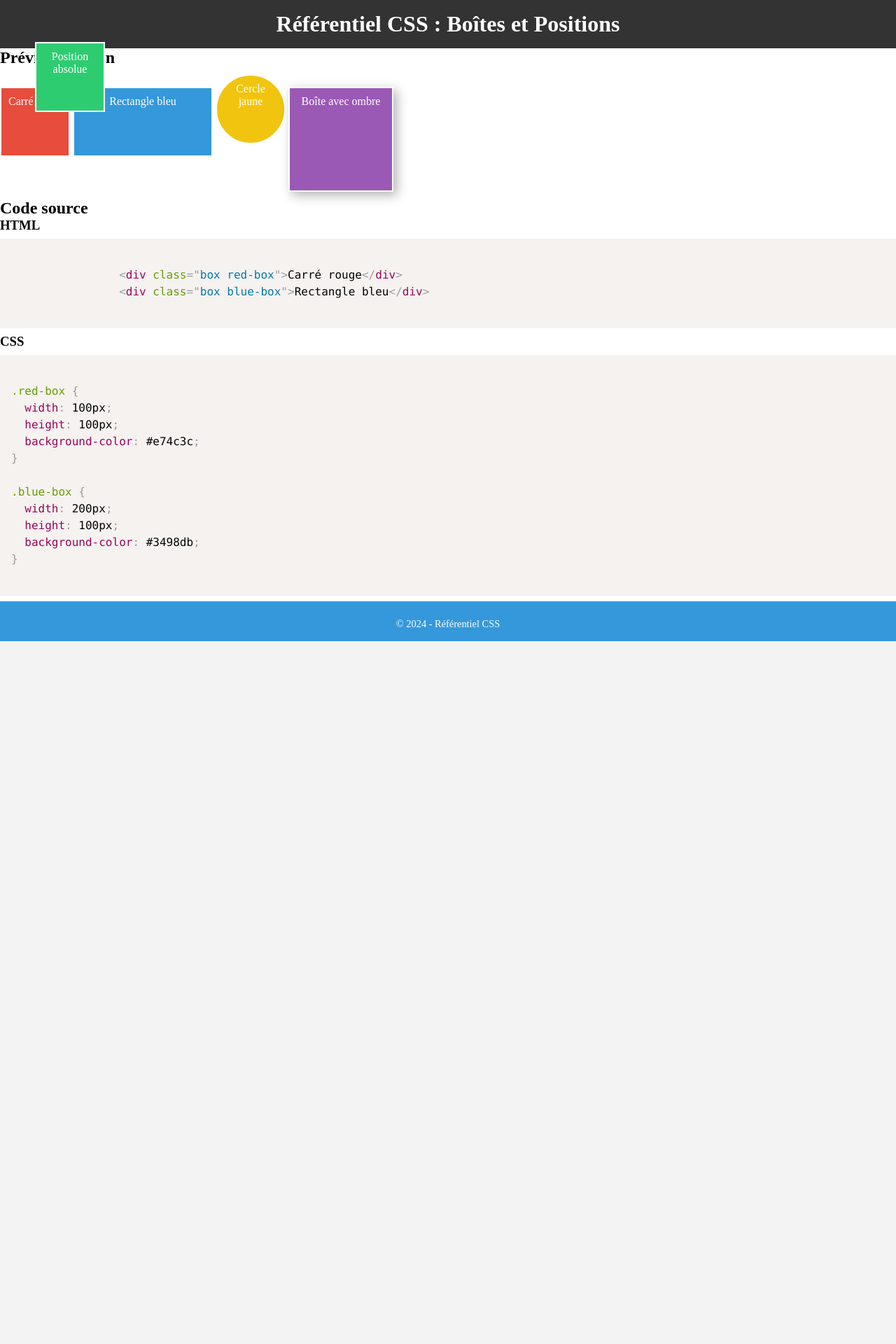
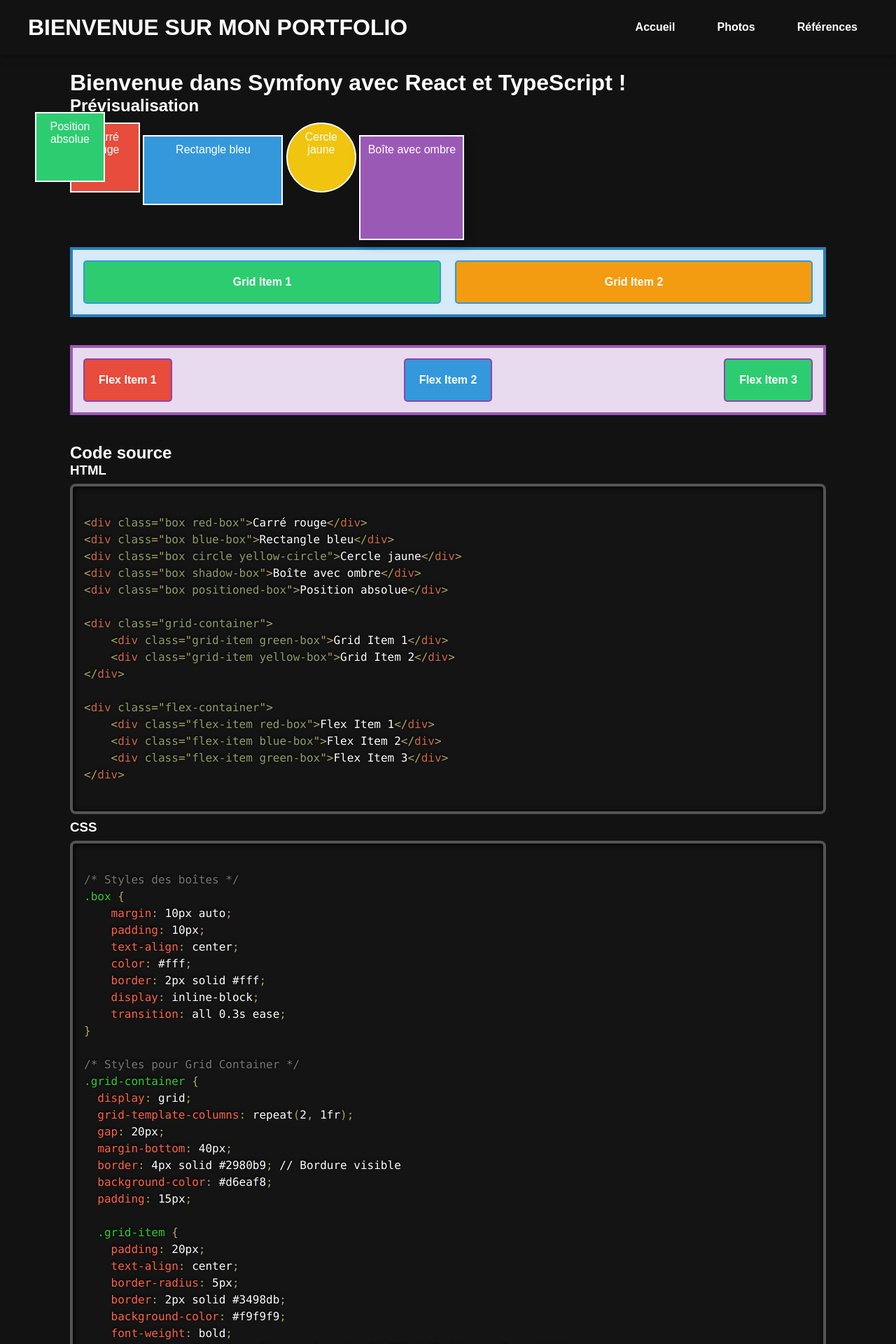
Before and after one commit to qguillaume/album_photo, a Symfony app: template templates/reference/index.html.twig in a window 1280 px wide. Shown: the top 1920 px of the page at 70% size. Before the commit the page ends 916 px from the top, so only its background shows below. Run offline with Twig, Linux system fonts and the light colour scheme; the template is opened without the code that fills it, so the values that code supplies are empty; style sheets or scripts are compiled from the project's sources; some libraries are stand-ins or nearby versions.

Commit message:
react uniquement plus besoin du app.js, coloration syntaxique perso prism, fix header et footer. Fix upload photo

```diff
--- a/assets/styles/app.scss
+++ b/assets/styles/app.scss
@@ -4,6 +4,7 @@
 @use "base/reset" as *;
 @use "base/boxes" as *;
 @use "base/buttons" as *;
+@use "base/body" as *;
 // Import des composants
 @use "components/photo-grid" as *;
 @use "components/header" as *;
--- /dev/null
+++ b/assets/styles/base/_body.scss
@@ -0,0 +1,13 @@
+// src/styles/base/_body.scss
+
+html, body {
+    height: 100%;
+    margin: 0;
+    padding: 100px;
+    display: flex;
+    flex-direction: column;
+}
+
+main {
+    flex: 1;  // Permet au main de prendre toute la place restante
+}
--- a/assets/styles/base/_boxes.scss
+++ b/assets/styles/base/_boxes.scss
@@ -53,9 +53,72 @@
       height: 100px;
       background-color: $green-color;
       position: absolute;
-      top: 50px;
+      top: 150px;
       left: 50px;
       z-index: 10;
       @include hover-effect($green-color);
     }
   }
+
+
+/* Styles pour Grid Container */
+.grid-container {
+  display: grid;
+  grid-template-columns: repeat(2, 1fr);
+  gap: 20px;
+  margin-bottom: 40px;
+  border: 4px solid #2980b9; // Bordure visible
+  background-color: #d6eaf8;
+  padding: 15px;
+
+  .grid-item {
+    padding: 20px;
+    text-align: center;
+    border-radius: 5px;
+    border: 2px solid #3498db;
+    background-color: #f9f9f9;
+    font-weight: bold;
+    transition: transform 1s ease-in-out; // Effet fluide sur la rotation
+
+    // Gestion des couleurs spécifiques
+    &.red-box { background-color: #e74c3c; }
+    &.blue-box { background-color: #3498db; }
+    &.green-box { background-color: #2ecc71; }
+    &.yellow-box { background-color: #f39c12; }
+
+    &:hover {
+      transform: rotate(180deg);
+    }
+  }
+}
+
+/* Styles pour Flex Container */
+.flex-container {
+  display: flex;
+  justify-content: space-between;
+  gap: 20px;
+  margin-bottom: 40px;
+  border: 4px solid #9b59b6; // Bordure visible
+  background-color: #e8daef;
+  padding: 15px;
+
+  .flex-item {
+    padding: 20px;
+    text-align: center;
+    border-radius: 5px;
+    border: 2px solid #8e44ad;
+    background-color: #f9f9f9;
+    font-weight: bold;
+    transition: transform 1s ease-in-out; // Effet fluide sur la rotation
+
+    // Gestion des couleurs spécifiques
+    &.red-box { background-color: #e74c3c; }
+    &.blue-box { background-color: #3498db; }
+    &.green-box { background-color: #2ecc71; }
+    &.yellow-box { background-color: #f39c12; }
+
+    &:hover {
+      transform: rotate(180deg);
+    }
+  }
+}
--- a/assets/styles/components/_footer.scss
+++ b/assets/styles/components/_footer.scss
@@ -1,4 +1,4 @@
-// src/styles/components/footer.scss
+// src/styles/components/_footer.scss
 @use "../base/variables" as *;
 
 footer {
@@ -6,6 +6,7 @@ footer {
     color: white;
     padding: $space-sm $space-md;
     text-align: center;
+    margin-top: auto;  /* Pousse le footer en bas */
 
     p {
       font-size: 0.9rem;
@@ -16,4 +17,4 @@ footer {
       color: white;
       text-decoration: underline;
     }
-  }
+}
--- a/assets/styles/components/_header.scss
+++ b/assets/styles/components/_header.scss
@@ -1,44 +1,60 @@
-@use "../base/variables" as *; // Assure-toi que les variables sont chargées avant leur utilisation
+@use "../base/variables" as *;
 
+// Fond sombre sur toute la page
+body.dark-background {
+    background-color: #121212; /* Fond très sombre */
+    color: white; /* Couleur de texte blanche pour contraster avec le fond sombre */
+    font-family: 'Arial', sans-serif;
+    margin: 0;
+    padding: 0;
+}
+
+// Header transparent
 header {
-    background-color: $header-bg-color;
-    color: white;
-    padding: $space-sm $space-md;
-    text-align: center;
-    position: relative; /* Ajouté pour bien gérer le positionnement du bouton */
+    background: transparent; /* Enlève le fond du header pour le rendre transparent */
+    color: white; /* Couleur du texte dans le header */
+    position: fixed;
+    top: 0;
+    left: 0;
+    width: 100%;
+    z-index: 1000;
+    padding: 20px 40px; /* Espacement pour le header */
+    display: flex;
+    justify-content: space-between;
+    align-items: center;
+    box-sizing: border-box;
+    transition: background-color 0.3s ease;
+    box-shadow: 0 2px 10px rgba(0, 0, 0, 0.5); /* Ombre légère pour plus de visibilité */
 
     h1 {
-        font-size: $font-size-heading;
+        font-size: 2rem;
+        margin: 0;
+        font-weight: bold;
+        text-transform: uppercase;
     }
 
     nav {
-        margin-top: $space-sm;
-
-        a {
-            color: white;
-            padding: $space-xs $space-sm;
-            margin: 0 $space-sm;
-            transition: background-color 0.3s ease;
-
-            &:hover {
-                background-color: $primary-color;
-            }
-        }
+        display: flex;
+        justify-content: flex-end; /* Navigation alignée à droite */
+        align-items: center;
     }
 
-    .theme-toggle {
-        position: absolute; /* Permet de placer le bouton en haut à droite */
-        top: 20px;
-        right: 20px;
-        background-color: transparent;
-        border: none;
-        color: white;
-        cursor: pointer;
-        font-size: 18px;
-        transition: color 0.3s ease;
+    .menu {
+        display: flex;
+        gap: 30px; /* Espacement entre les liens */
+    }
 
-        &:hover {
-            color: $primary-color;
-        }
+    a {
+        color: white; /* Texte des liens en blanc */
+        text-decoration: none;
+        padding: 10px 15px;
+        font-size: 1rem;
+        font-weight: bold;
+        transition: color 0.3s ease, background-color 0.3s ease;
+    }
+
+    a:hover, .active {
+        background-color: $primary-color; /* Couleur d'arrière-plan au survol */
+        color: #121212; /* Texte sombre au survol */
     }
 }
--- a/assets/ts/app.tsx
+++ b/assets/ts/app.tsx
@@ -5,5 +5,15 @@ const App: React.FC = () => {
     return <h1>Bienvenue dans Symfony avec React et TypeScript !</h1>;
 };
 
-const root = ReactDOM.createRoot(document.getElementById('root') as HTMLElement);
-root.render(<App />);
+// Attends que le DOM soit complètement chargé avant de créer un root React
+document.addEventListener('DOMContentLoaded', () => {
+    const rootElement = document.getElementById('root');
+    if (rootElement) {
+        // Crée un root une seule fois
+        const root = ReactDOM.createRoot(rootElement as HTMLElement);
+        // Ensuite, utilise render() pour afficher l'application
+        root.render(<App />);
+    } else {
+        console.error("Élément 'root' non trouvé dans le DOM.");
+    }
+});
--- a/composer.json
+++ b/composer.json
@@ -19,6 +19,7 @@
         "symfony/form": "^5.0",
         "symfony/framework-bundle": "5.4.*",
         "symfony/http-foundation": "^5.0",
+        "symfony/mime": "5.4.*",
         "symfony/monolog-bundle": "^3.10",
         "symfony/routing": "5.4.*",
         "symfony/runtime": "5.4.*",
--- a/config/routes/routes.yaml
+++ b/config/routes/routes.yaml
@@ -17,6 +17,6 @@ album:
     path: /photo/album
     controller: App\Controller\AlbumController::index
 
-Reference:
+reference:
     path: /reference
     controller: App\Controller\ReferenceController::index
--- a/templates/base.html.twig
+++ b/templates/base.html.twig
@@ -1,28 +1,37 @@
+{# base.html.twig #}
 <!DOCTYPE html>
 <html lang="fr">
 <head>
     <meta charset="UTF-8">
     <meta name="viewport" content="width=device-width, initial-scale=1.0">
-    <title>Mon Album Photo</title>
-    {{ encore_entry_link_tags('app-ts') }}
-    {# Inclure le fichier CSS compilé par Webpack #}
+    <title>{% block title %}Mon Album Photo{% endblock %}</title>
+    {{ encore_entry_link_tags('app-ts') }} <!-- Assure-toi que ceci charge les bons fichiers CSS/JS générés par Webpack -->
     <link rel="stylesheet" href="{{ asset('build/app.css') }}">
+
+    {% block head %}{% endblock %}
 </head>
-<body>
-    <div id="root"></div>
+<body class="dark-background">
+
     <header class="header">
-        <h1>Bienvenue</h1>
-        <button class="theme-toggle" onclick="toggleTheme()">🌙</button>
+        <h1>Bienvenue sur mon portfolio</h1>
+        <nav>
+            <div class="menu">
+                <a href="{{ path('portfolio_home') }}" class="{% if app.request.attributes.get('_route') == 'portfolio_home' %}active{% endif %}">Accueil</a>
+                <a href="{{ path('photo_index') }}" class="{% if app.request.attributes.get('_route') == 'photo_index' %}active{% endif %}">Photos</a>
+                <a href="{{ path('reference') }}" class="{% if app.request.attributes.get('_route') == 'reference' %}active{% endif %}">Références</a>
+            </div>
+        </nav>
     </header>
-
 
     <main>
         {% block body %}{% endblock %}
     </main>
 
     <footer>
-        <p>&copy; 2024 Mon Album Photo</p>{{ encore_entry_script_tags('app-ts') }}
+        <p>&copy; 2024 Mon Album Photo</p>
     </footer>
-    <script src="{{ asset('build/app-ts.js') }}"></script>
+
+    {{ encore_entry_script_tags('app-ts') }} <!-- Chargement correct du fichier JavaScript via Webpack -->
+    {% block javascripts %}{% endblock %}
 </body>
 </html>
--- a/templates/reference/index.html.twig
+++ b/templates/reference/index.html.twig
@@ -1,17 +1,28 @@
-<!DOCTYPE html>
-<html lang="fr">
-<head>
-    <meta charset="UTF-8">
-    <meta name="viewport" content="width=device-width, initial-scale=1.0">
-    <title>Référentiel CSS</title>
-    <link rel="stylesheet" href="{{ asset('build/app.css') }}">
-    <link href="https://cdnjs.cloudflare.com/ajax/libs/prism/1.29.0/themes/prism.css" rel="stylesheet" />
-</head>
-<body>
-    <header class="header">
-        <h1>Référentiel CSS : Boîtes et Positions</h1>
-    </header>
+{# index.html.twig #}
+{% extends 'base.html.twig' %}
 
+{% block title %}Référentiel CSS{% endblock %}
+
+{% block head %}
+    <link href="https://cdnjs.cloudflare.com/ajax/libs/prism/1.29.0/themes/prism-twilight.min.css" rel="stylesheet" />
+    <style>
+    /* modification du css de prism */
+        .token.property {
+            color: #ff6347; /* Exemple pour les propriétés CSS */
+        }
+
+        .token.selector {
+            color: #32cd32; /* Exemple pour les sélecteurs CSS */
+        }
+
+        .token.punctuation {
+            color: #f0e68c; /* Exemple pour la ponctuation */
+        }
+    </style>
+{% endblock %}
+
+{% block body %}
+    <div id="root"></div>
     <main class="main">
         <!-- Zone de prévisualisation -->
         <section class="preview">
@@ -21,56 +32,132 @@
             <div class="box circle yellow-circle">Cercle jaune</div>
             <div class="box shadow-box">Boîte avec ombre</div>
             <div class="box positioned-box">Position absolue</div>
+
+            <div class="grid-container">
+                <div class="grid-item green-box">Grid Item 1</div>
+                <div class="grid-item yellow-box">Grid Item 2</div>
+            </div>
+
+            <!-- Flex Layout -->
+            <div class="flex-container">
+                <div class="flex-item red-box">Flex Item 1</div>
+                <div class="flex-item blue-box">Flex Item 2</div>
+                <div class="flex-item green-box">Flex Item 3</div>
+            </div>
         </section>
 
         <!-- Zone de code avec coloration -->
         <section class="code-section">
             <h2>Code source</h2>
-            <!-- Code HTML -->
             <h3>HTML</h3>
             <pre><code class="language-html">
-                {{ '<div class="box red-box">Carré rouge</div>'|escape('html') }}
-                {{ '<div class="box blue-box">Rectangle bleu</div>'|escape('html') }}
+{{ '<div class="box red-box">Carré rouge</div>'|escape('html') }}
+{{ '<div class="box blue-box">Rectangle bleu</div>'|escape('html') }}
+{{ '<div class="box circle yellow-circle">Cercle jaune</div>'|escape('html') }}
+{{ '<div class="box shadow-box">Boîte avec ombre</div>'|escape('html') }}
+{{ '<div class="box positioned-box">Position absolue</div>'|escape('html') }}
+
+{{ '<div class="grid-container">'|escape('html') }}
+{{ '    <div class="grid-item green-box">Grid Item 1</div>'|escape('html') }}
+{{ '    <div class="grid-item yellow-box">Grid Item 2</div>'|escape('html') }}
+{{ '</div>'|escape('html') }}
+
+{{ '<div class="flex-container">'|escape('html') }}
+{{ '    <div class="flex-item red-box">Flex Item 1</div>'|escape('html') }}
+{{ '    <div class="flex-item blue-box">Flex Item 2</div>'|escape('html') }}
+{{ '    <div class="flex-item green-box">Flex Item 3</div>'|escape('html') }}
+{{ '</div>'|escape('html') }}
             </code></pre>
 
-            <!-- Code CSS -->
             <h3>CSS</h3>
             <pre><code class="language-css">
-.red-box {
-  width: 100px;
-  height: 100px;
-  background-color: #e74c3c;
+/* Styles des boîtes */
+.box {
+    margin: 10px auto;
+    padding: 10px;
+    text-align: center;
+    color: #fff;
+    border: 2px solid #fff;
+    display: inline-block;
+    transition: all 0.3s ease;
 }
 
-.blue-box {
-  width: 200px;
-  height: 100px;
-  background-color: #3498db;
+/* Styles pour Grid Container */
+.grid-container {
+  display: grid;
+  grid-template-columns: repeat(2, 1fr);
+  gap: 20px;
+  margin-bottom: 40px;
+  border: 4px solid #2980b9; // Bordure visible
+  background-color: #d6eaf8;
+  padding: 15px;
+
+  .grid-item {
+    padding: 20px;
+    text-align: center;
+    border-radius: 5px;
+    border: 2px solid #3498db;
+    background-color: #f9f9f9;
+    font-weight: bold;
+    transition: transform 1s ease-in-out; // Effet fluide sur la rotation
+
+    // Gestion des couleurs spécifiques
+    &.red-box { background-color: #e74c3c; }
+    &.blue-box { background-color: #3498db; }
+    &.green-box { background-color: #2ecc71; }
+    &.yellow-box { background-color: #f39c12; }
+
+    &:hover {
+      transform: rotate(180deg);
+    }
+  }
+}
+
+/* Styles pour Flex Container */
+.flex-container {
+  display: flex;
+  justify-content: space-between;
+  gap: 20px;
+  margin-bottom: 40px;
+  border: 4px solid #9b59b6; // Bordure visible
+  background-color: #e8daef;
+  padding: 15px;
+
+  .flex-item {
+    padding: 20px;
+    text-align: center;
+    border-radius: 5px;
+    border: 2px solid #8e44ad;
+    background-color: #f9f9f9;
+    font-weight: bold;
+    transition: transform 1s ease-in-out; // Effet fluide sur la rotation
+
+    // Gestion des couleurs spécifiques
+    &.red-box { background-color: #e74c3c; }
+    &.blue-box { background-color: #3498db; }
+    &.green-box { background-color: #2ecc71; }
+    &.yellow-box { background-color: #f39c12; }
+
+    &:hover {
+      transform: rotate(180deg);
+    }
+  }
 }
             </code></pre>
         </section>
     </main>
+{% endblock %}
 
-    <footer class="footer">
-        <p>© 2024 - Référentiel CSS</p>
-    </footer>
+{% block javascripts %}
+    <script src="{{ asset('build/app-ts.js') }}"></script> <!-- Webpack JS -->
+    <!-- Charger Prism.js à partir d'un CDN -->
+    <script src="https://cdnjs.cloudflare.com/ajax/libs/prism/1.29.0/prism.min.js"></script>
+    <script src="https://cdnjs.cloudflare.com/ajax/libs/prism/1.29.0/plugins/autoloader/prism-autoloader.min.js"></script>
 
-    {% block javascripts %}
-        <script src="{{ asset('build/app-js.js') }}"></script> <!-- Webpack JS -->
-    {% endblock %}
-
-    <!-- Charger Prism.js à partir d'un CDN -->
-    <script src="https://cdnjs.cloudflare.com/ajax/libs/prism/1.29.0/prism.js"></script>
-
-    <!-- Script pour appliquer la coloration syntaxique -->
+    <!-- Initialisation de Prism après que le DOM est chargé -->
     <script>
-        document.addEventListener("DOMContentLoaded", function() {
-            if (typeof Prism !== 'undefined') {
-                Prism.highlightAll(); // Applique la coloration syntaxique
-            } else {
-                console.error("Prism.js n'est pas chargé correctement.");
-            }
+        document.addEventListener('DOMContentLoaded', function() {
+            Prism.highlightAll();
         });
     </script>
-</body>
-</html>
+{% endblock %}
--- a/webpack.config.js
+++ b/webpack.config.js
@@ -9,9 +9,6 @@ Encore
 
   // Ajouter une entrée SCSS principale
   .addStyleEntry("app", "./assets/styles/app.scss")
-
-  // Ajouter une entrée JS principale
-  .addEntry("app-js", "./assets/js/app.js")
 
   // Point d'entrée principal (typescript)
   .addEntry("app-ts", "./assets/ts/app.tsx")
```
Also changed, not shown: assets/js/app.js (deleted, +0 -16 lines), templates/portfolio/index.html.twig (+4 -13 lines), 1 other file.
